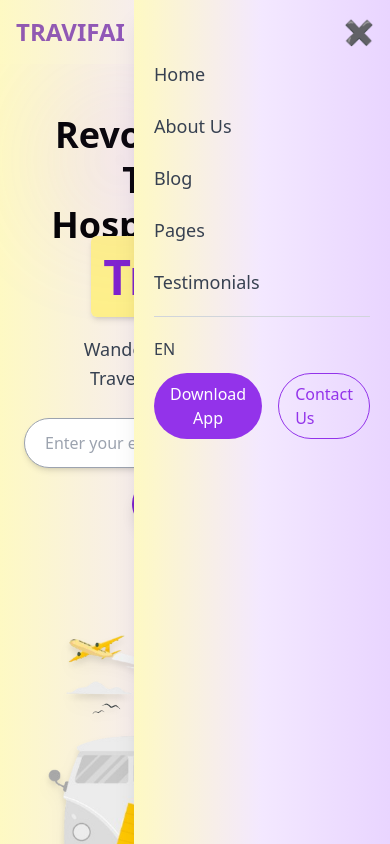
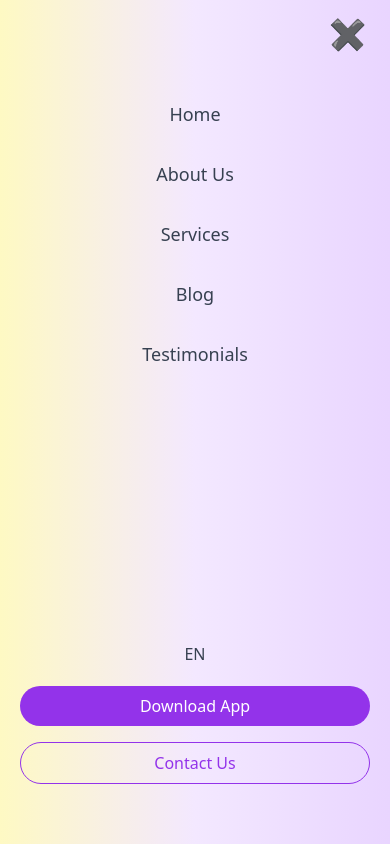
Before and after one commit to jagrat-phugat/Travifai-Web, a React (Vite) app: page /blog in a window 390 px wide. Both pictures are taken after a click on the button 362 px from the left and 32 px from the top of the page. Shown: the top 844 px of the page. Built offline with nearby package versions, Linux system fonts and the light colour scheme.

Commit message:
added the blogs

```diff
--- a/src/components/Navbar/Navbar.jsx
+++ b/src/components/Navbar/Navbar.jsx
@@ -5,24 +5,28 @@ import { Link } from "react-router-dom";
 const Navbar = () => {
   const [isOpen, setIsOpen] = useState(false);
 
+  const menuItems = [
+    { name: "Home", path: "/" },
+    { name: "About Us", path: "/about" },
+    { name: "Services", path: "/services" },
+    { name: "Blog", path: "/blog" },
+    { name: "Testimonials", path: "/testimonials" }
+  ];
+
+  const closeMenu = () => setIsOpen(false);
+
   return (
     <nav className="bg-gradient-to-r from-yellow-100 via-purple-100 to-purple-200 shadow-lg">
       <div className="max-w-7xl mx-auto px-4 sm:px-6 lg:px-8">
         <div className="flex items-center justify-between h-16">
-          {/* Logo Text */}
+          {/* Logo */}
           <Link to="/" className="flex items-center text-2xl font-extrabold text-purple-800 animate-pulse">
             TRAVIFAI
           </Link>
 
           {/* Desktop Menu */}
           <div className="hidden md:flex space-x-8">
-            {[
-              { name: "Home", path: "/" },
-              { name: "About Us", path: "/about" },
-              { name: "Services", path: "/services" },
-              { name: "Blog", path: "/blog" },
-              { name: "Testimonials", path: "/testimonials" }
-            ].map((item, index) => (
+            {menuItems.map((item, index) => (
               <Link
                 key={index}
                 to={item.path}
@@ -71,7 +75,7 @@ const Navbar = () => {
         </div>
       </div>
 
-      {/* Mobile Side Navigation */}
+      {/* Mobile Fullscreen Navigation */}
       <AnimatePresence>
         {isOpen && (
           <motion.div
@@ -79,38 +83,36 @@ const Navbar = () => {
             animate={{ x: 0 }}
             exit={{ x: "100%" }}
             transition={{ type: "spring", stiffness: 100, damping: 15 }}
-            className="fixed top-0 right-0 w-64 h-full bg-gradient-to-r from-yellow-100 via-purple-100 to-purple-200 shadow-xl p-5 z-50"
+            className="fixed top-0 right-0 w-full h-full bg-gradient-to-r from-yellow-100 via-purple-100 to-purple-200 shadow-xl p-5 z-50 flex flex-col"
           >
+            {/* Close Button */}
             <button
-              onClick={() => setIsOpen(false)}
-              className="text-gray-700 text-2xl absolute top-4 right-4 hover:text-black"
+              onClick={closeMenu}
+              className="text-gray-700 text-3xl absolute top-4 right-6 hover:text-black"
             >
               ✖
             </button>
-            <div className="mt-10 space-y-6 text-lg">
-              {[
-                { name: "Home", path: "/" },
-                { name: "About Us", path: "/about" },
-                { name: "Blog", path: "/blog" },
-                { name: "Pages", path: "/pages" },
-                { name: "Testimonials", path: "/testimonials" }
-              ].map((item, index) => (
+
+            {/* Mobile Menu Items */}
+            <div className="mt-20 space-y-8 text-center text-lg">
+              {menuItems.map((item, index) => (
                 <motion.div
                   key={index}
-                  className="block text-gray-700 hover:text-black transform hover:scale-110 transition"
-                  onClick={() => setIsOpen(false)}
+                  className="text-gray-700 hover:text-black transform hover:scale-110 transition"
                 >
-                  <Link to={item.path}>{item.name}</Link>
+                  <Link to={item.path} onClick={closeMenu}>{item.name}</Link>
                 </motion.div>
               ))}
             </div>
-            <div className="border-t border-gray-300 mt-5 pt-5">
+
+            {/* Bottom Buttons */}
+            <div className="mt-auto pb-10 text-center">
               <span className="text-gray-700">EN</span>
-              <div className="flex space-x-4 mt-3">
+              <div className="flex flex-col space-y-4 mt-5">
                 <button className="px-4 py-2 bg-purple-600 text-white rounded-full hover:bg-purple-700 transition transform hover:scale-105">
                   Download App
                 </button>
-                <Link to="/contact" className="px-4 py-2 border border-purple-600 text-purple-600 rounded-full hover:bg-purple-100 transition transform hover:scale-105">
+                <Link to="/contact" onClick={closeMenu} className="px-4 py-2 border border-purple-600 text-purple-600 rounded-full hover:bg-purple-100 transition transform hover:scale-105">
                   Contact Us
                 </Link>
               </div>
```
Also changed, not shown: 1 other file (tests, documents, lock files or other folders).
